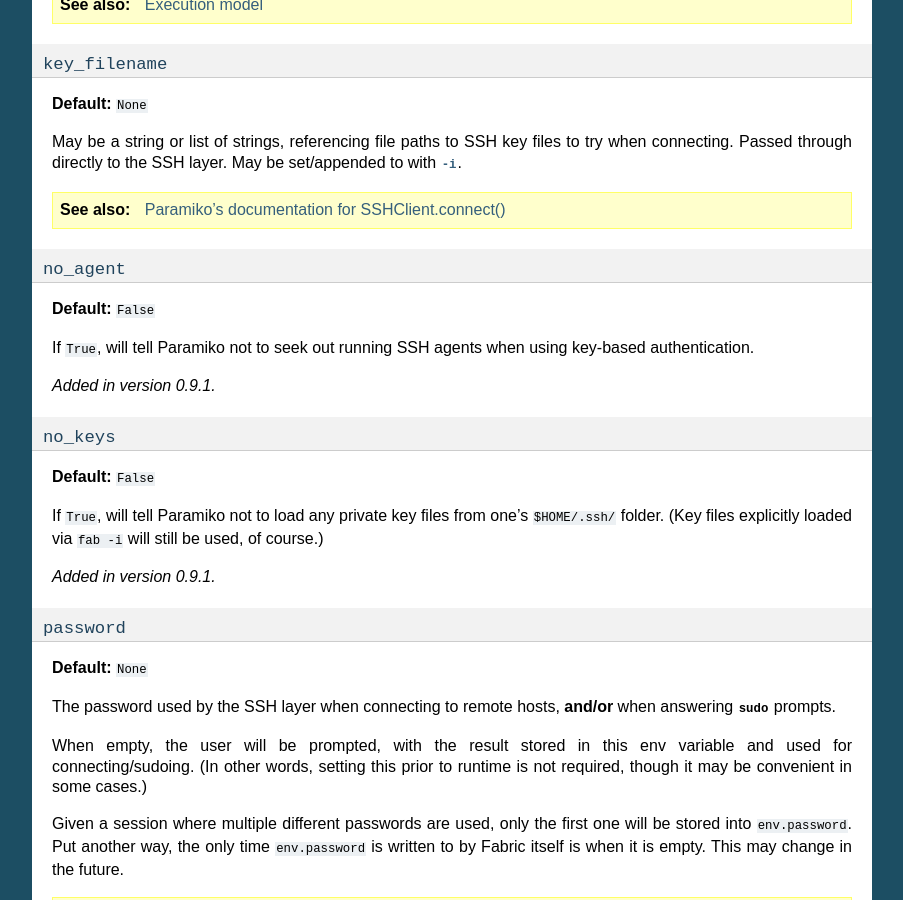
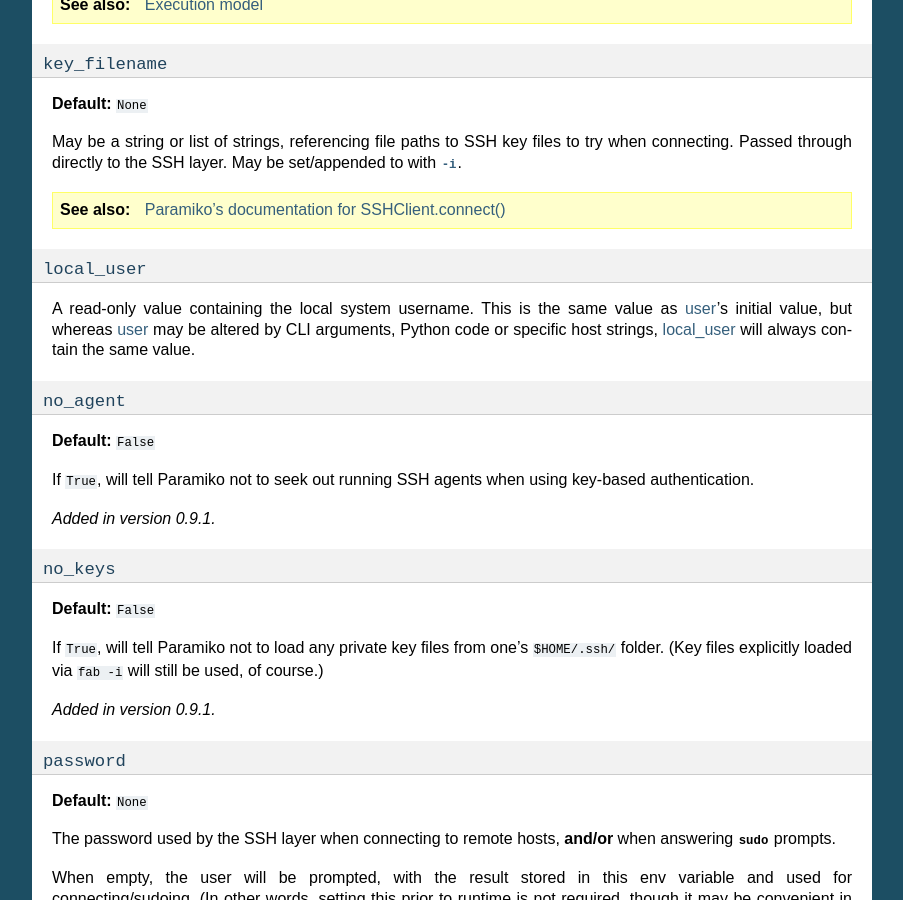
Before and after one commit to fabric/fabric, a Sphinx documentation site: the page built from docs/usage/env.rst, in a window 1280 px wide and 900 px high, scrolled down 3629 px. Shown: the whole window, without its empty margins (198-1101 px from the left). Built offline with Sphinx 7.4.7, drawn with Linux system fonts in a browser that asks for light colours.

Commit message:
Add env.local_user for easy local username access.

```diff
--- a/docs/changes/1.0.rst
+++ b/docs/changes/1.0.rst
@@ -52,6 +52,9 @@ Feature additions
   `~fabric.network.disconnect_all`, allowing library users to avoid problems
   with non-fabfile Python scripts hanging after execution finishes.
 * `~fabric.operations.local` now honors `~fabric.context_managers.cd`.
+* :ref:`env.local_user <local-user>` was added, providing easy and permanent
+  access to the local system username, even if an alternate remote username has
+  been specified.
 * :issue:`23`: Added `~fabric.context_managers.prefix` context manager for
   easier management of persistent state across commands.
 * :issue:`27`: Added environment variable (:ref:`always-use-pty`) and
--- a/docs/usage/env.rst
+++ b/docs/usage/env.rst
@@ -228,6 +228,16 @@ set/appended to with :option:`-i`.
 
 .. seealso:: `Paramiko's documentation for SSHClient.connect() <http://www.lag.net/paramiko/docs/paramiko.SSHClient-class.html#connect>`_
 
+.. _local-user:
+
+``local_user``
+--------------
+
+A read-only value containing the local system username. This is the same value
+as :ref:`user`'s initial value, but whereas :ref:`user` may be altered by CLI
+arguments, Python code or specific host strings, :ref:`local-user` will always
+contain the same value.
+
 .. _no_agent:
 
 ``no_agent``
```
Also changed, not shown: 1 other file.
